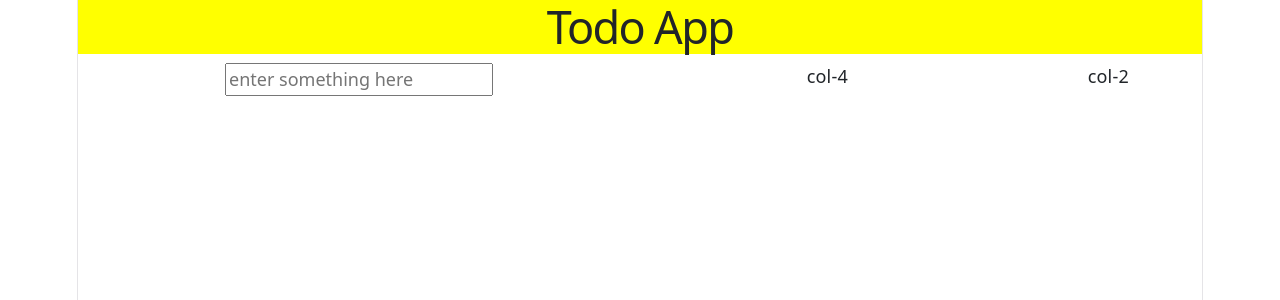
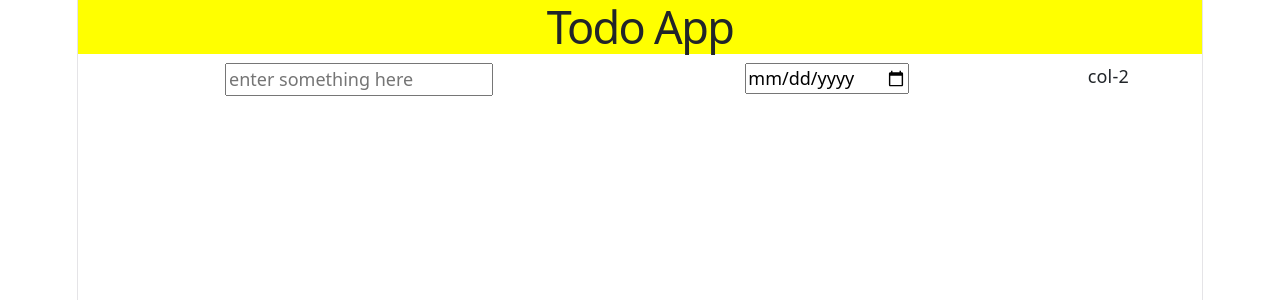
Before and after one commit to kksha7300/Todo-App, a React (Vite) app: page / in a window 1280 px wide. Shown: the top 300 px of the page. Built offline with nearby package versions, Linux system fonts and the light colour scheme.

Commit message:
add date section

```diff
--- a/src/App.jsx
+++ b/src/App.jsx
@@ -15,7 +15,9 @@ function App() {
     <div class="col-6">
       <input type="text" placeholder= "enter something here"/>
       </div>
-    <div class="col-4">col-4</div>
+    <div class="col-4">
+      <input type='date'/>
+      </div>
     <div class="col-2">col-2</div>
   </div>
 </div>
```
